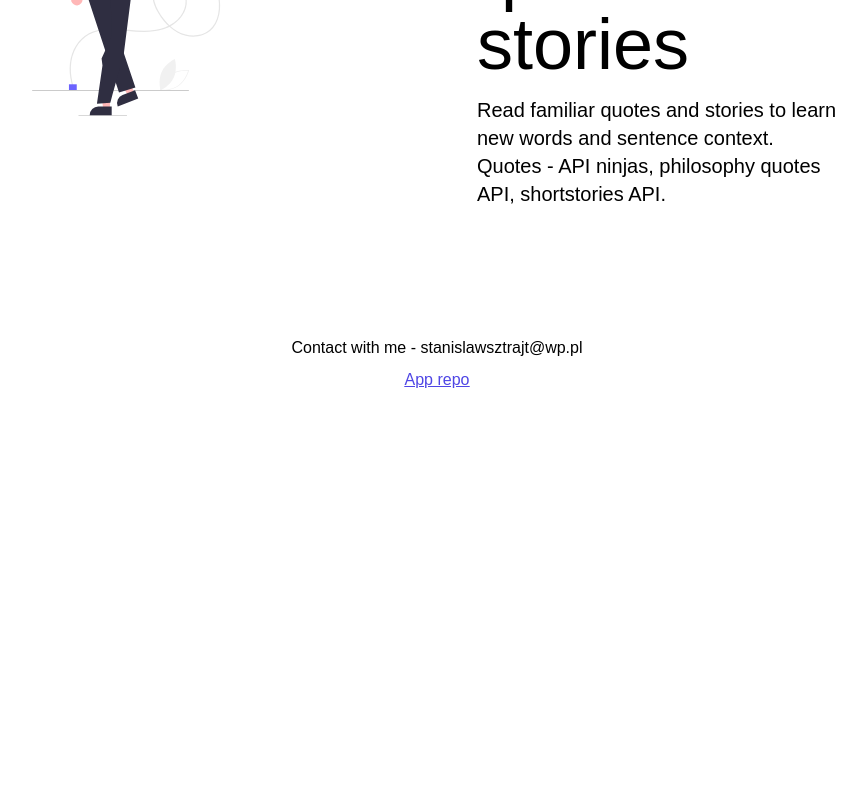
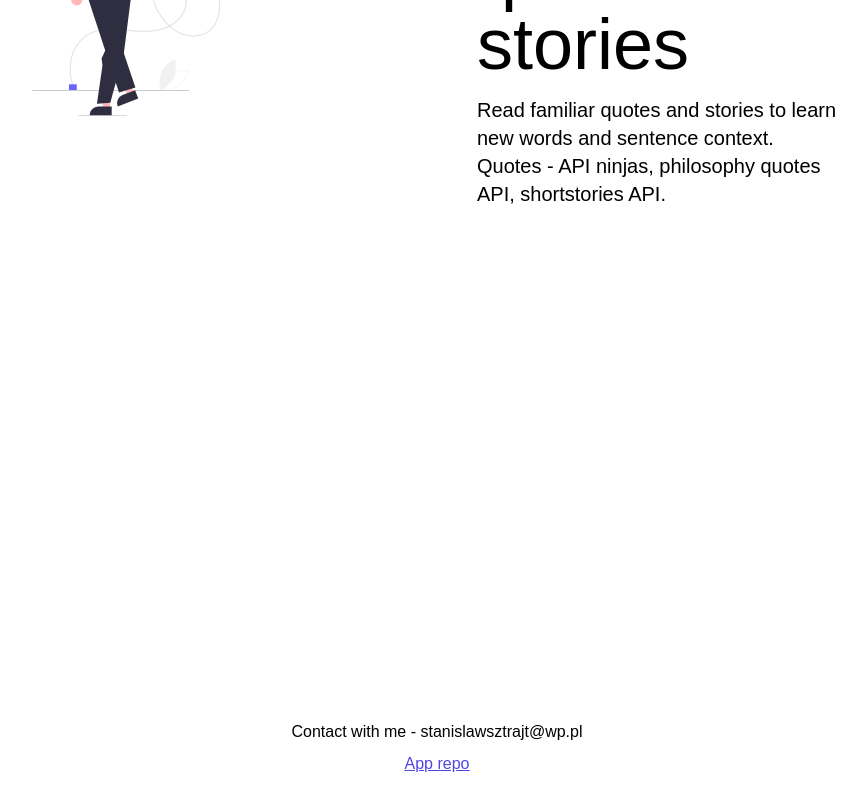
Before and after one commit to stanislawsztrajt/engdle, a React (Create React App) app in the folder frontend/: page / in a window 1280 px wide. Shown: the part 1885-2685 px from the top of the page, without its empty margins (203-1069 px from the left). Before the commit the page ends 2301 px from the top, so only its background shows below. Built offline with nearby package versions, Linux system fonts and the light colour scheme; no server answers; a web font is replaced by a local one.

Commit message:
Change footer margin

```diff
--- a/frontend/src/App.tsx
+++ b/frontend/src/App.tsx
@@ -39,7 +39,7 @@ const App: FC = () => {
         </Route>
       </Routes>
       <div className="h-24"></div>
-        <div className='text-center'>Contact with me - stanislawsztrajt@wp.pl</div>
+        <div className='text-center mt-96'>Contact with me - stanislawsztrajt@wp.pl</div>
         <div className='mt-2 text-center text-indigo-600 underline hover:text-indigo-700'><a href="https://github.com/stanislawsztrajt/engdle">App repo</a></div>
       <div className="h-6"></div>
     </>
```
